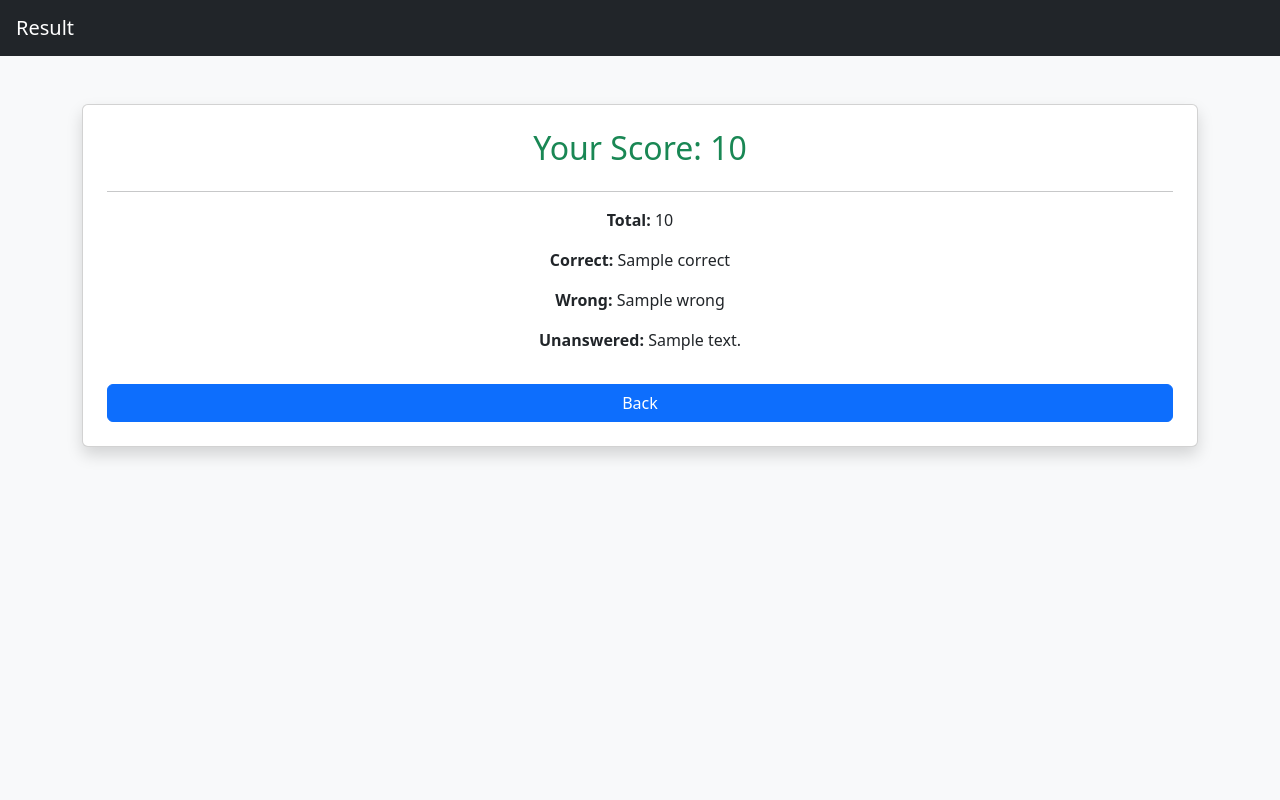
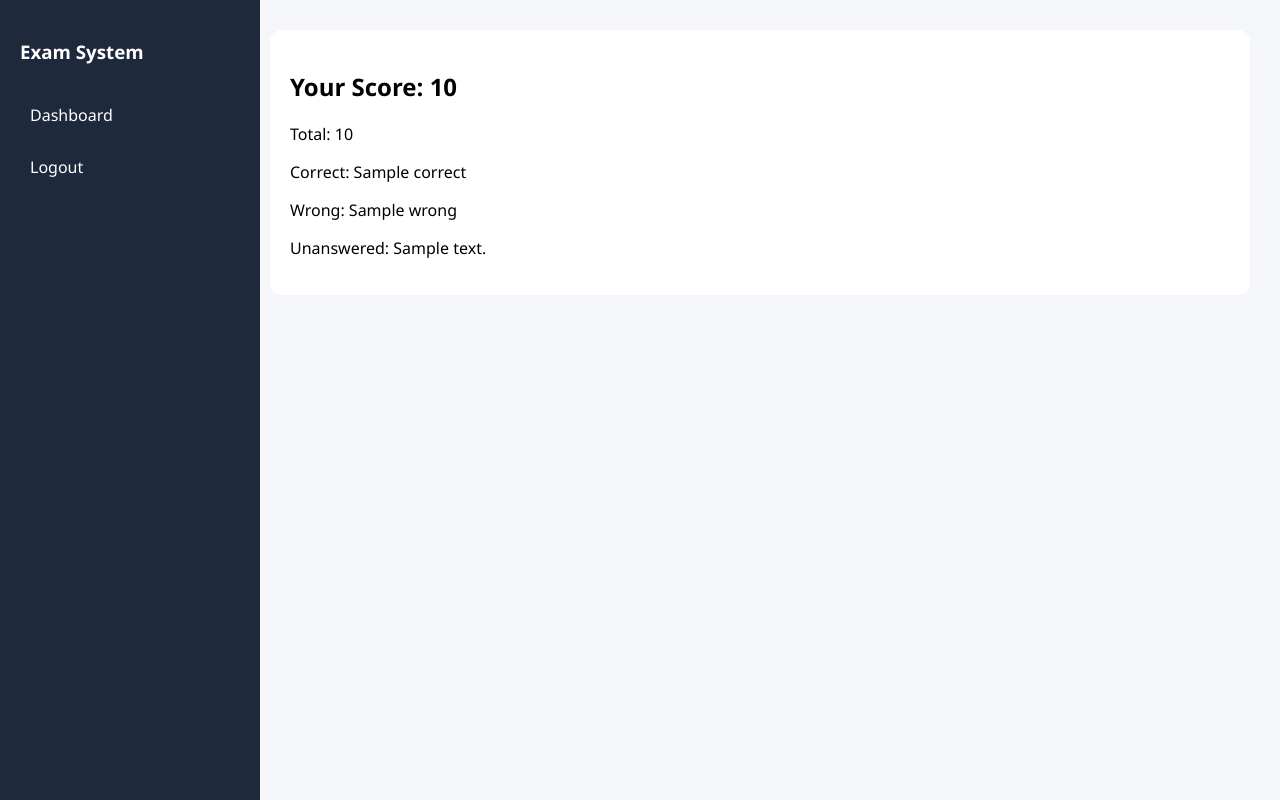
Before and after one commit to abhinavr645/exam-system, a Flask app: template templates/result.html in a window 1280 px wide. Run offline with Flask 3, Linux system fonts and the light colour scheme; the template is opened without the code that fills it: most values are stand-ins (such as "Sample title", 1, 10 or a date in 2020).

Commit message:
Update result.html

```diff
--- a/templates/result.html
+++ b/templates/result.html
@@ -2,27 +2,26 @@
 <html>
 <head>
     <title>Result</title>
-    <link href="https://cdn.jsdelivr.net/npm/bootstrap@5.3.0/dist/css/bootstrap.min.css" rel="stylesheet">
+    <link rel="stylesheet" href="/static/style.css">
 </head>
-<body class="bg-light">
+<body>
 
-<nav class="navbar navbar-dark bg-dark px-3">
-    <span class="navbar-brand">Result</span>
-</nav>
+<div class="sidebar">
+    <h3>Exam System</h3>
+    <a href="/dashboard">Dashboard</a>
+    <a href="/logout">Logout</a>
+</div>
 
-<div class="container mt-5">
+<div class="main">
 
-<div class="card p-4 shadow text-center">
+<div class="card">
 
-    <h2 class="text-success">Your Score: {{ score }}</h2>
-    <hr>
+<h2>Your Score: {{ score }}</h2>
 
-    <p><b>Total:</b> {{ total }}</p>
-    <p><b>Correct:</b> {{ correct }}</p>
-    <p><b>Wrong:</b> {{ wrong }}</p>
-    <p><b>Unanswered:</b> {{ unanswered }}</p>
-
-    <a href="/dashboard" class="btn btn-primary mt-3">Back</a>
+<p>Total: {{ total }}</p>
+<p>Correct: {{ correct }}</p>
+<p>Wrong: {{ wrong }}</p>
+<p>Unanswered: {{ unanswered }}</p>
 
 </div>
 
```
